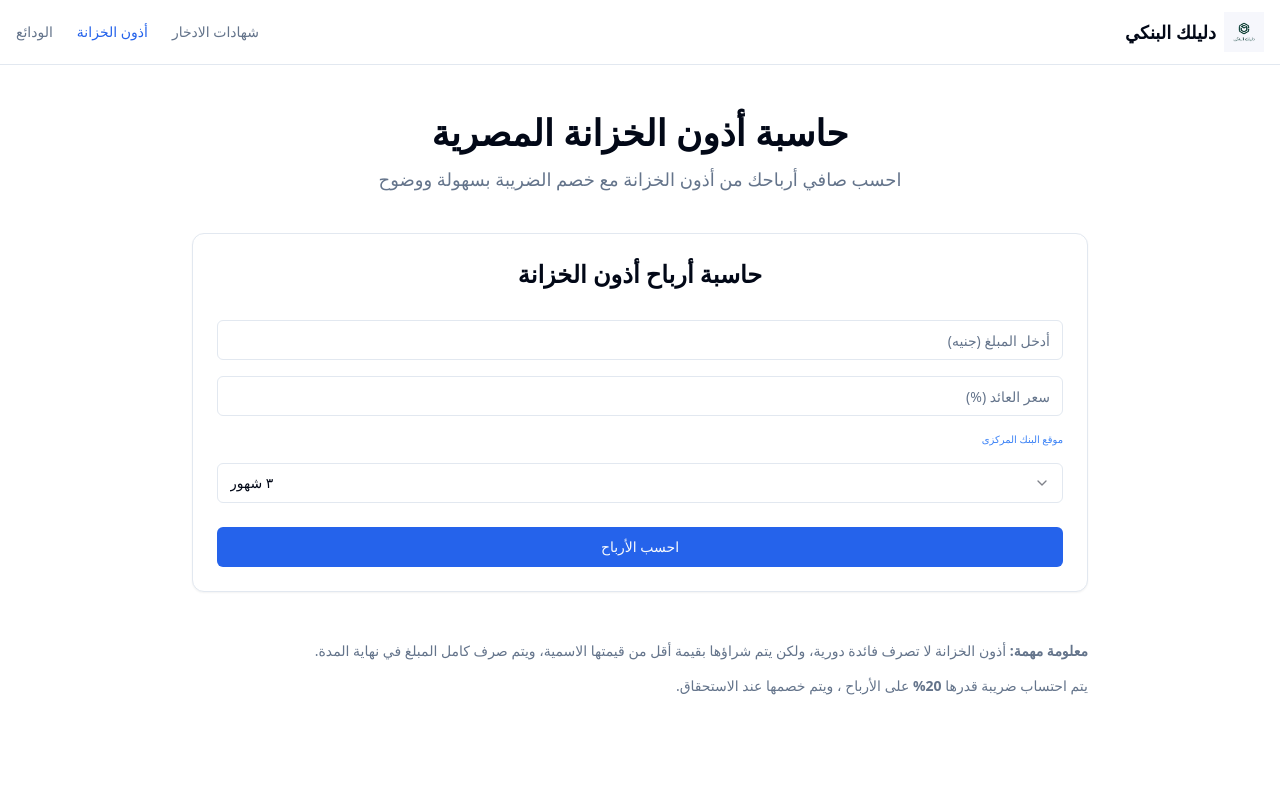
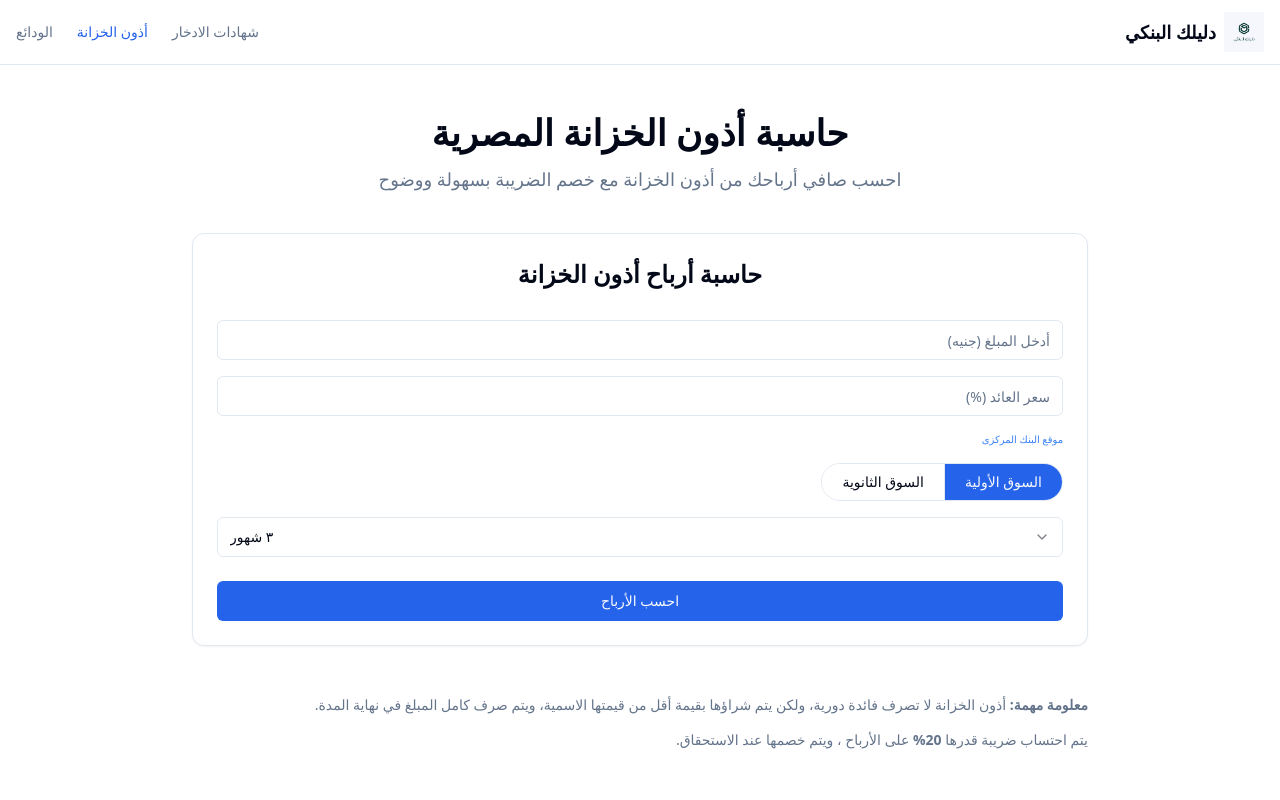
Before and after one commit to dsaad12344321-svg/banks.1.2, a Next.js app: page /treasury-bills in a window 1280 px wide. Shown: the top 800 px of the page. Built offline with nearby package versions, Linux system fonts and the light colour scheme.

Commit message:
Update treasury-bills-calculator-client.tsx

```diff
--- a/src/components/treasury-bills-calculator-client.tsx
+++ b/src/components/treasury-bills-calculator-client.tsx
@@ -17,7 +17,7 @@ const DAYS_MAP: Record<string, number> = {
   "3": 91,
   "6": 182,
   "9": 273,
-  "11":336,
+  "11": 336,
   "12": 364,
 };
 
@@ -25,6 +25,10 @@ export default function TreasuryBillsCalculatorClient() {
   const [amount, setAmount] = useState("");
   const [rate, setRate] = useState("");
   const [duration, setDuration] = useState("3");
+  const [remainingDays, setRemainingDays] = useState("");
+  const [marketType, setMarketType] = useState<"primary" | "secondary">(
+    "primary"
+  );
 
   const [result, setResult] = useState<null | {
     poundValue: number;
@@ -33,26 +37,36 @@ export default function TreasuryBillsCalculatorClient() {
     tax: number;
     netProfit: number;
     netProfitRate: number;
+    actualNetProfitRate: number;
+    principalMinusTax: number;
   }>(null);
 
   function calculate() {
-      // Open smart link in new window
-        const smartLink = 'https://www.effectivegatecpm.com/zi4we4ije?key=04861c118556f3663575520723c26923'
-        window.open(smartLink, '_blank', 'noopener,noreferrer');
+    const smartLink =
+      "https://www.effectivegatecpm.com/zi4we4ije?key=04861c118556f3663575520723c26923";
+
+    window.open(smartLink, "_blank", "noopener,noreferrer");
+
     const principal = Number(amount);
     const interestRate = Number(rate) / 100;
-    const days = DAYS_MAP[duration];
+
+    const days =
+      marketType === "primary"
+        ? DAYS_MAP[duration]
+        : Number(remainingDays);
 
     if (!principal || !interestRate || !days) return;
-    const poundValue=(1 / ((days / 365) * interestRate + 1));
+
+    const poundValue = 1 / ((days / 365) * interestRate + 1);
     const actualDeduction = poundValue * principal;
-    const upfrontProfit =principal-actualDeduction;
+    const upfrontProfit = principal - actualDeduction;
 
     const tax = upfrontProfit * 0.2;
     const netProfit = upfrontProfit - tax;
     const netProfitRate = (netProfit / principal) * 100;
     const actualNetProfitRate = (netProfit / actualDeduction) * 100;
-    const principalMinusTax=principal-tax;
+    const principalMinusTax = principal - tax;
+
     setResult({
       poundValue,
       actualDeduction,
@@ -67,8 +81,6 @@ export default function TreasuryBillsCalculatorClient() {
 
   return (
     <div className="space-y-6">
-
-      {/* Inputs */}
       <div className="grid gap-4">
         <Input
           type="number"
@@ -83,81 +95,135 @@ export default function TreasuryBillsCalculatorClient() {
           value={rate}
           onChange={(e) => setRate(e.target.value)}
         />
-        <Link href="https://www.cbe.org.eg/ar/auctions/egp-t-bills"
-              className="text-blue-500 hover:underline text-[10px]">
+
+        <Link
+          href="https://www.cbe.org.eg/ar/auctions/egp-t-bills"
+          target="_blank"
+          className="text-blue-500 hover:underline text-[10px]"
+        >
           موقع البنك المركزى
         </Link>
 
+        <div className="flex justify-start">
+          <div className="flex rounded-full border overflow-hidden">
+            <button
+              type="button"
+              onClick={() => setMarketType("primary")}
+              className={`px-5 py-2 text-sm transition-colors ${
+                marketType === "primary"
+                  ? "bg-primary text-primary-foreground"
+                  : "bg-background hover:bg-muted"
+              }`}
+            >
+              السوق الأولية
+            </button>
+
+            <button
+              type="button"
+              onClick={() => setMarketType("secondary")}
+              className={`px-5 py-2 text-sm border-r transition-colors ${
+                marketType === "secondary"
+                  ? "bg-primary text-primary-foreground"
+                  : "bg-background hover:bg-muted"
+              }`}
+            >
+              السوق الثانوية
+            </button>
+          </div>
+        </div>
+
+        {marketType === "primary" ? (
           <Select value={duration} onValueChange={setDuration}>
             <SelectTrigger>
               <SelectValue placeholder="اختر المدة" />
             </SelectTrigger>
             <SelectContent>
-            <SelectItem value="3">  ٣ شهور</SelectItem>
-            <SelectItem value="6"> ٦ شهور</SelectItem>
+              <SelectItem value="3">٣ شهور</SelectItem>
+              <SelectItem value="6">٦ شهور</SelectItem>
               <SelectItem value="9">٩ شهور</SelectItem>
               <SelectItem value="11">١١ شهر</SelectItem>
               <SelectItem value="12">سنة</SelectItem>
             </SelectContent>
           </Select>
+        ) : (
+          <Input
+            type="number"
+            placeholder="عدد الأيام المتبقية للاستحقاق"
+            value={remainingDays}
+            onChange={(e) => setRemainingDays(e.target.value)}
+          />
+        )}
       </div>
 
-      {/* Button */}
       <Button className="w-full" onClick={calculate}>
         احسب الأرباح
       </Button>
 
-      {/* Results */}
       {result && (
         <Card className="p-4 space-y-3 text-sm">
           <div className="flex justify-between">
-            <span>القيمة الاسمية(المبلغ المحجوز)</span>
+            <span>القيمة الاسمية (المبلغ المحجوز)</span>
             <strong>{Number(amount).toLocaleString()} جنيه</strong>
           </div>
+
           <div className="flex justify-between">
             <span>متوسط سعر العائد</span>
-            <strong>{Number(rate).toLocaleString()}% </strong>
+            <strong>{Number(rate).toLocaleString()}%</strong>
           </div>
+
           <div className="flex justify-between">
             <span>مدة أذون الخزانة بالأيام</span>
-            <strong> {DAYS_MAP[duration]} يوم</strong>
+            <strong>
+              {marketType === "primary"
+                ? DAYS_MAP[duration]
+                : remainingDays}{" "}
+              يوم
+            </strong>
           </div>
+
           <div className="flex justify-between">
             <span>القيمة الحالية للجنيه</span>
             <strong>{result.poundValue.toFixed(5)} جنيه</strong>
           </div>
+
           <div className="flex justify-between">
             <span>لتنفيذ الشراء يخصم</span>
             <strong className="text-red-600">
-{result.actualDeduction.toFixed(2)} جنيه</strong>
+              {result.actualDeduction.toFixed(2)} جنيه
+            </strong>
           </div>
 
           <div className="flex justify-between">
-            <span>يوم الاصدار هتسترد</span>
+            <span>يوم الإصدار هتسترد</span>
             <strong className="text-green-600">
-{result.upfrontProfit.toFixed(2)} جنيه</strong>
+              {result.upfrontProfit.toFixed(2)} جنيه
+            </strong>
           </div>
 
           <div className="flex justify-between">
-            <span>الضرائب ٪20 </span>
+            <span>الضرائب 20%</span>
             <strong>{result.tax.toFixed(2)} جنيه</strong>
           </div>
+
           <div className="flex justify-between">
             <span>هتسترد بعد نهاية المدة</span>
             <strong>{result.principalMinusTax.toFixed(2)} جنيه</strong>
           </div>
+
           <div className="flex justify-between">
             <span>صافي الربح بعد نهاية المدة</span>
             <strong className="text-green-600">
-{result.netProfit.toFixed(2)} جنيه</strong>
+              {result.netProfit.toFixed(2)} جنيه
+            </strong>
           </div>
 
           <div className="flex justify-between">
-            <span>صافى الربح/القيمة الأسمية</span>
+            <span>صافى الربح / القيمة الاسمية</span>
             <strong>{result.netProfitRate.toFixed(2)}%</strong>
           </div>
+
           <div className="flex justify-between">
-            <span>صافى الربح/المبلغ المخصوم</span>
+            <span>صافى الربح / المبلغ المخصوم</span>
             <strong>{result.actualNetProfitRate.toFixed(2)}%</strong>
           </div>
         </Card>
```
Lines whose indentation alone changed are shown as unchanged.
